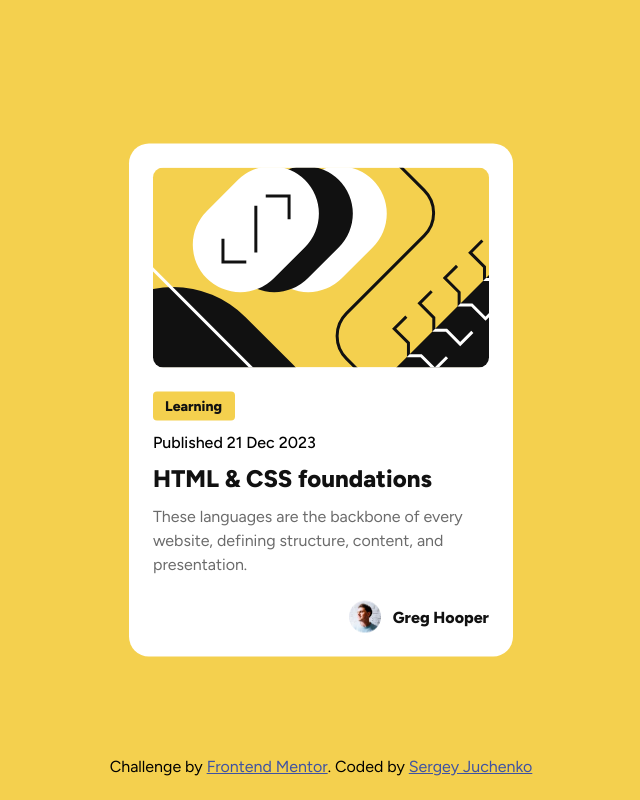
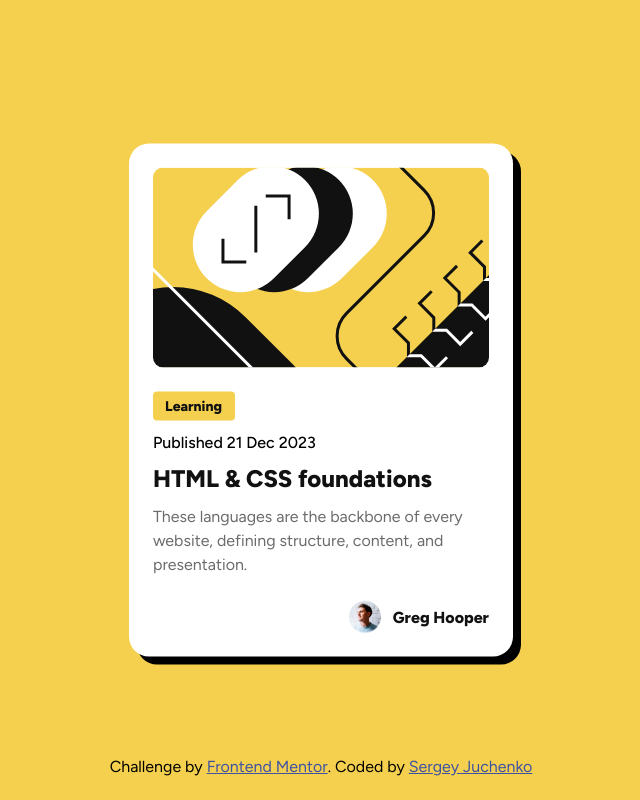
Before and after one commit to srjuchenko/frontend-mentor-solutions, a plain HTML site: page blog-preview-card-main/index.html in a window 1280 px wide. Shown: the whole page, without its empty margins (319-959 px from the left). Drawn offline with Linux system fonts and the light colour scheme.

Commit message:
add box shadow

```diff
--- a/blog-preview-card-main/styles/style.css
+++ b/blog-preview-card-main/styles/style.css
@@ -35,6 +35,8 @@ body {
     top: 50%;
     left: 50%;
     transform: translate(-50%, -50%);
+
+    box-shadow: 8px 8px 0 black;
 }
 
 .card__top-img {
```
